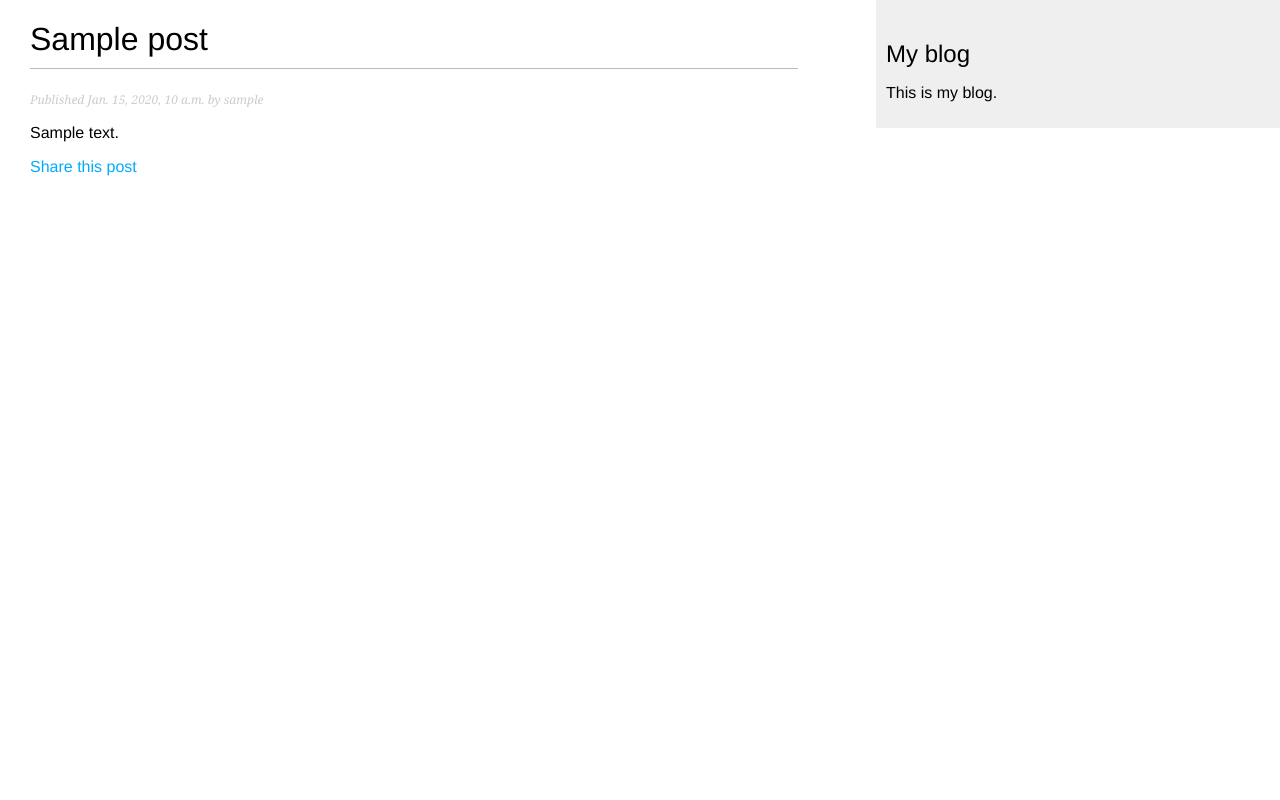
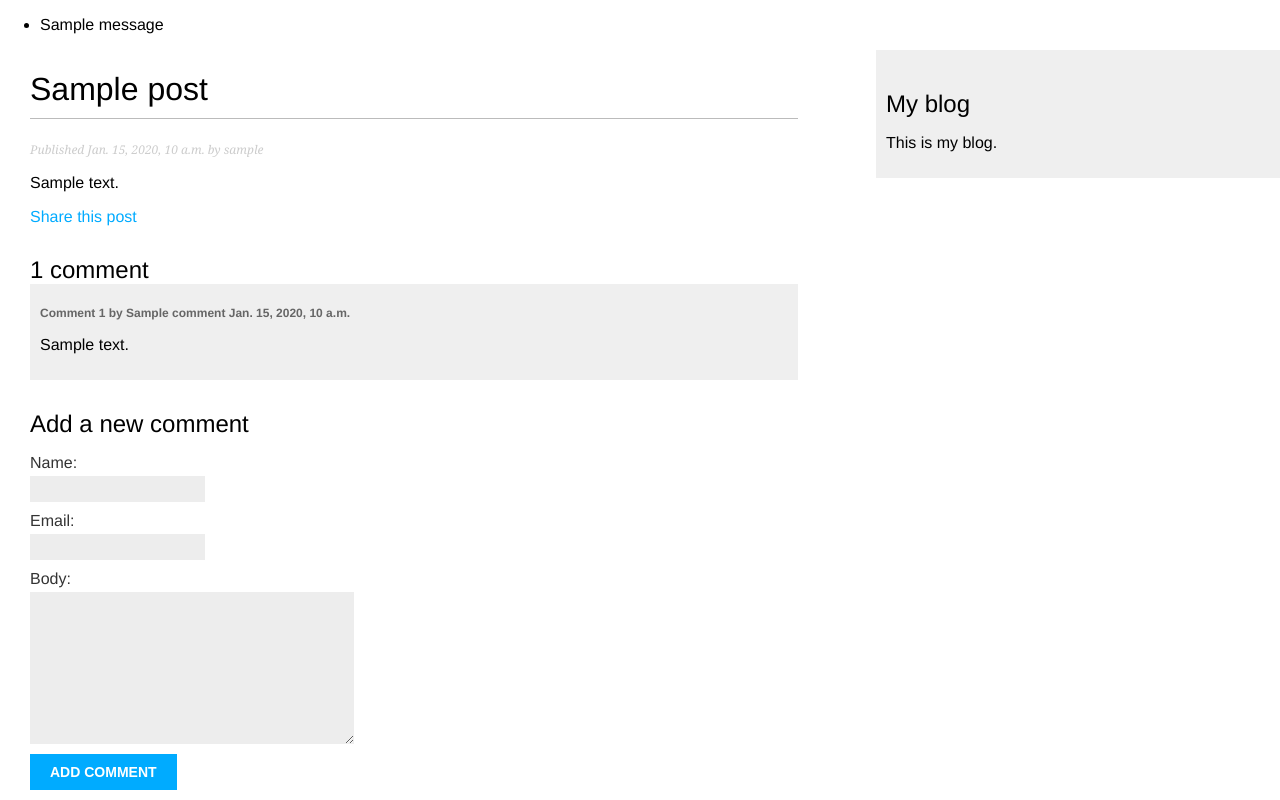
Before and after one commit to kaaviya98/JUST___Blog, a Django app: a page that uses mysite/blog/templates/blog/base.html in a window 1280 px wide. Run offline with Django 4.2, Linux system fonts and the light colour scheme; tables that the repository leaves empty hold one stand-in row (values such as "Sample post"); one stand-in notice (Sample message) is shown.

Commit message:
Add commenting section to the blog (#14)
* Add_commenting_section_to_the_blog

* Refactor:Testcase

* Refactor:Remove unwanted file

* Refactor : Filter comments for post

* Refactor: Add comments

```diff
--- a/mysite/blog/forms.py
+++ b/mysite/blog/forms.py
@@ -1,4 +1,5 @@
 from django import forms
+from .models import Comment
 
 
 class EmailPostForm(forms.Form):
@@ -6,3 +7,9 @@ class EmailPostForm(forms.Form):
     from_email = forms.EmailField()
     to_email = forms.EmailField()
     share_message = forms.CharField(required=False, widget=forms.Textarea)
+
+
+class CommentForm(forms.ModelForm):
+    class Meta:
+        model = Comment
+        fields = ("name", "email", "body")
--- a/mysite/blog/models.py
+++ b/mysite/blog/models.py
@@ -50,3 +50,24 @@ class Post(models.Model):
                 self.slug,
             ],
         )
+
+    def get_active_comments(self):
+        return self.comments.filter(active=True)
+
+
+class Comment(models.Model):
+    post = models.ForeignKey(
+        Post, on_delete=models.CASCADE, related_name="comments"
+    )
+    name = models.CharField(max_length=80)
+    email = models.EmailField()
+    body = models.TextField()
+    created = models.DateTimeField(auto_now_add=True)
+    updated = models.DateTimeField(auto_now=True)
+    active = models.BooleanField(default=True)
+
+    class Meta:
+        ordering = ("created",)
+
+    def __str__(self):
+        return f"Comment by {self.name} on {self.post}"
--- a/mysite/blog/templates/blog/base.html
+++ b/mysite/blog/templates/blog/base.html
@@ -6,6 +6,13 @@
   <link href="{% static 'css/blog.css' %}" rel="stylesheet">
 </head>
     <body>
+        {% if messages %}
+    <ul class="messages">
+        {% for message in messages %}
+        <li {% if message.tags %} class="{{ message.tags }}"{% endif %}>{{ message }}</li>
+        {% endfor %}
+    </ul>
+   {% endif %}
         <div id="content">
             {% block content %}
             {% endblock %}
--- a/mysite/blog/templates/blog/post/detail.html
+++ b/mysite/blog/templates/blog/post/detail.html
@@ -11,4 +11,26 @@
         Share this post
         </a>
     </p>
+    {% with post.get_active_comments.count as total_comments %}
+    <h2>
+      {{ total_comments }} comment{{ total_comments|pluralize }}
+    </h2>
+  {% endwith %}
+  {% for comment in post.get_active_comments %}
+    <div class="comment">
+      <p class="info">
+        Comment {{ forloop.counter }} by {{ comment.name }}
+        {{ comment.created }}
+      </p>
+      {{ comment.body|linebreaks }}
+    </div>
+  {% empty %}
+    <p>There are no comments yet.</p>
+  {% endfor %}
+  <h2>Add a new comment</h2>
+  <form method="post" action="{% url 'blog:add_comment' post.id %}">
+    {{ comment_form.as_p }}
+    {% csrf_token %}
+    <p><input type="submit" value="Add comment"></p>
+  </form>
 {% endblock %}
--- a/mysite/blog/urls.py
+++ b/mysite/blog/urls.py
@@ -15,4 +15,5 @@ urlpatterns = [
         views.PostShareView.as_view(),
         name="post_share",
     ),
+    path("<int:post_id>/comment/", views.add_comment, name="add_comment"),
 ]
--- a/mysite/blog/views.py
+++ b/mysite/blog/views.py
@@ -1,10 +1,11 @@
-from django.shortcuts import render, get_object_or_404
+from django.shortcuts import render, get_object_or_404, redirect
 from django.views.generic import ListView, FormView
 from .models import Post
-from .forms import EmailPostForm
 from django.core.mail import send_mail
 from django.urls import reverse_lazy
 from django.contrib.messages.views import SuccessMessageMixin
+from .forms import EmailPostForm, CommentForm
+from django.contrib import messages
 
 
 class PostListView(ListView):
@@ -12,6 +13,30 @@ class PostListView(ListView):
     context_object_name = "posts"
     paginate_by = 3
     template_name = "blog/post/list.html"
+
+
+def add_comment(request, post_id):
+    post = get_object_or_404(Post, id=post_id, status="published")
+
+    comment_form = CommentForm(data=request.POST or None)
+    if comment_form.is_valid():
+        comment = comment_form.save(commit=False)
+        comment.post = post
+        comment.save()
+        messages.success(request, message="Comment added successfully")
+        return redirect(
+            "blog:post_detail",
+            post.publish.year,
+            post.publish.month,
+            post.publish.day,
+            post.slug,
+        )
+
+    return render(
+        request,
+        "blog/post/detail.html",
+        {"post": post, "comment_form": comment_form},
+    )
 
 
 def post_detail(request, year, month, day, post):
@@ -23,7 +48,12 @@ def post_detail(request, year, month, day, post):
         publish__month=month,
         publish__day=day,
     )
-    return render(request, "blog/post/detail.html", {"post": post})
+
+    return render(
+        request,
+        "blog/post/detail.html",
+        {"post": post, "comment_form": CommentForm},
+    )
 
 
 class PostShareView(SuccessMessageMixin, FormView):
```
Also changed, not shown: mysite/blog/admin.py (+8 -1 lines), mysite/blog/templates/blog/post/list.html (+0 -7 lines), mysite/blog/migrations/0002_comment.py (added).
